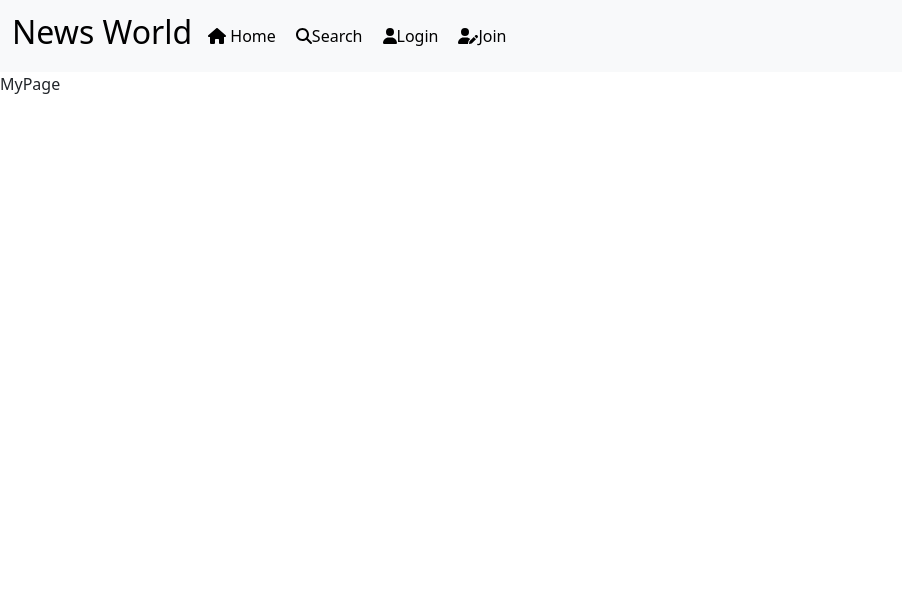
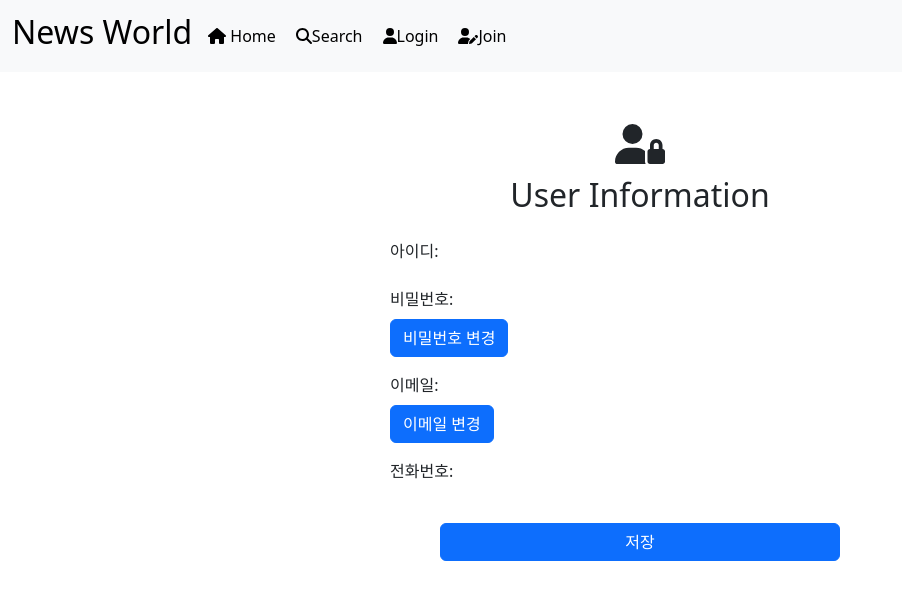
Before and after one commit to gihyeok10/News-Project, a React (Create React App) app in the folder client/: page /myPage in a window 1280 px wide. Shown: the top 600 px of the page, without its empty margins (0-902 px from the left). Built offline with nearby package versions, Linux system fonts and the light colour scheme.

Commit message:
Update email,pw

```diff
--- /dev/null
+++ b/client/src/component/UserModal.js
@@ -0,0 +1,44 @@
+import React from 'react'
+import Modal from 'react-bootstrap/Modal';
+import { Button } from 'react-bootstrap';
+import { useState } from 'react';
+import axios from 'axios';
+const UserModal = (props) => {
+    const [pw,setPw] = useState("")
+
+    const changePassword = () => {
+        axios.post("http://localhost:3001/changePassword",{
+            password:pw,
+            id:props.id
+        }).then((res) => {
+            console.log("돌아온데이타",res)
+        })
+    }
+  return (
+
+
+    <Modal
+    {...props}
+    size="lg"
+    aria-labelledby="contained-modal-title-vcenter"
+    centered
+  >
+    <Modal.Header closeButton>
+      <Modal.Title id="contained-modal-title-vcenter">
+        비밀번호 변경
+      </Modal.Title>
+    </Modal.Header>
+    <Modal.Body>
+      <h4>변경하실 비밀번호를 입력하세요</h4>
+      <input type="text" onChange={(e)=> {setPw(e.target.value)}}></input>
+      <Button onClick={changePassword}>변경</Button>
+    </Modal.Body>
+    <Modal.Footer>
+      <Button onClick={props.onHide}>Close</Button>
+    </Modal.Footer>
+  </Modal>
+
+  )
+}
+
+export default UserModal
--- /dev/null
+++ b/client/src/component/UserModalEmail.js
@@ -0,0 +1,40 @@
+import React from "react";
+import Modal from "react-bootstrap/Modal";
+import { Button } from "react-bootstrap";
+import { useState } from 'react';
+import axios from 'axios';
+const UserModalEmail = (props) => {
+    const [email,setEmail] = useState("")
+    const changeEmail = () => {
+        axios.post("http://localhost:3001/changeEmail",{
+            email:email,
+            id:props.id
+        }).then((res) => {
+            console.log("돌아온데이타",res)
+        })
+    }
+  return (
+    <Modal
+      {...props}
+      size="lg"
+      aria-labelledby="contained-modal-title-vcenter"
+      centered
+    >
+      <Modal.Header closeButton>
+        <Modal.Title id="contained-modal-title-vcenter">
+          이메일 변경
+        </Modal.Title>
+      </Modal.Header>
+      <Modal.Body>
+        <h4>변경하실 이메일을 입력하세요</h4>
+        <input type="text" onChange={(e) => {setEmail(e.target.value)}}></input>
+        <Button onClick={changeEmail}>변경</Button>
+      </Modal.Body>
+      <Modal.Footer>
+        <Button onClick={props.onHide}>Close</Button>
+      </Modal.Footer>
+    </Modal>
+  );
+};
+
+export default UserModalEmail;
--- a/client/src/pages/MyPage.js
+++ b/client/src/pages/MyPage.js
@@ -1,16 +1,78 @@
-import React from 'react'
-import { useSelector } from 'react-redux'
-
+import React from "react";
+import { useSelector } from "react-redux";
+import { Container, Form, Button } from "react-bootstrap";
+import { FontAwesomeIcon } from "@fortawesome/react-fontawesome";
+import { faUserLock } from "@fortawesome/free-solid-svg-icons";
+import Modal from "react-bootstrap/Modal";
+import UserModal from "../component/UserModal";
+import UserModalEmail from "../component/UserModalEmail";
+import { useState, useEffect } from "react";
+import axios from "axios";
 const MyPage = () => {
-  const {user} = useSelector((state)=> state.userInfo)
-  console.log("나의 정보:",user)
-  return (
-    <div>MyPage</div>
-  )
-}
-
-export default MyPage
+  const [pwModal, setPwModal] = useState(false);
+  const [modalShow, setModalShow] = useState(false);
+  const [modalShow2, setModalShow2] = useState(false);
+  const [emailModal, setEmailModal] = useState(false);
+  const { user } = useSelector((state) => state.userInfo);
 
 
+  console.log(pwModal);
+  console.log("나의 정보:", user);
+  return (
+    <Container className="joinForm">
+      <div className="wjj">
+        <div className="h1">
+          <h1>
+            <FontAwesomeIcon icon={faUserLock} />
+          </h1>
+          <h2>User Information</h2>
+        </div>
+        <Form className="form">
+          <Form.Group className="mb-3" controlId="formBasicEmail">
+            <Form.Label className="label">아이디:</Form.Label>
+            <div>{user.id}</div>
 
-//전화번호,비밀번호,email  바꿀수 있게끔.
+            <Form.Label className="label">비밀번호:</Form.Label>
+            <div>
+              {user.password}
+              <Button variant="primary" onClick={() => setModalShow2(true)}>
+                비밀번호 변경
+              </Button>
+            </div>
+            <UserModal
+              id={user.id}
+              pw={user.password}
+              show={modalShow2}
+              onHide={() => setModalShow2(false)}
+            />
+
+            <Form.Label className="label">이메일:</Form.Label>
+            <div>
+              {user.email} <Button onClick={() => setModalShow(true)}>이메일 변경</Button>
+
+            </div>
+            <UserModalEmail
+              id={user.id}
+              email={user.email}
+              show={modalShow}
+              onHide={() => setModalShow(false)}
+            />
+            <Form.Label className="label">전화번호:</Form.Label>
+            <div>{user.phone_number}</div>
+
+            <div className="btn_center">
+              <Button>저장</Button>
+            </div>
+          </Form.Group>
+          <div className="btn_center"></div>
+        </Form>
+      </div>
+    </Container>
+  );
+};
+
+export default MyPage;
+
+//전화번호,비밀번호,email  바꿀수 있게끔. clear
+// 비밀번호,email 유효성 검사.
+// 모달창 디자인 , 마이페이지 UI디자인 ,저장하면 화면 리프레시, 변경 누르면 ALERT 변경 되었습니다. 저장을 눌러주세요 하면서 모달창 닫음.
```
Also changed, not shown: 1 other file (tests, documents, lock files or other folders).
